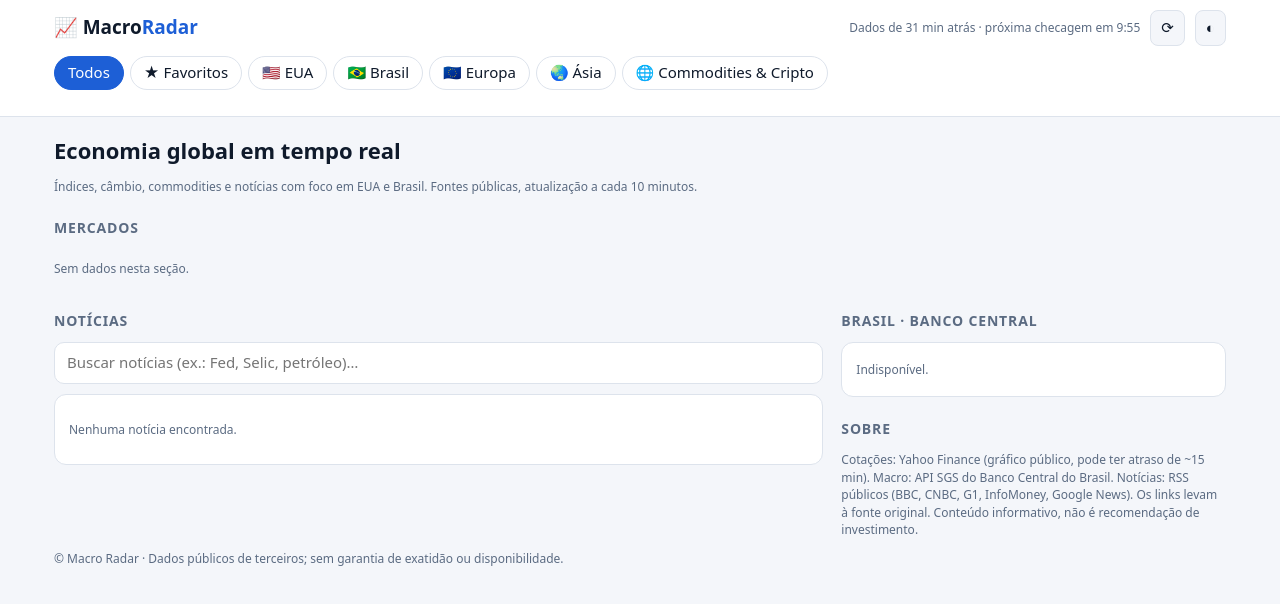
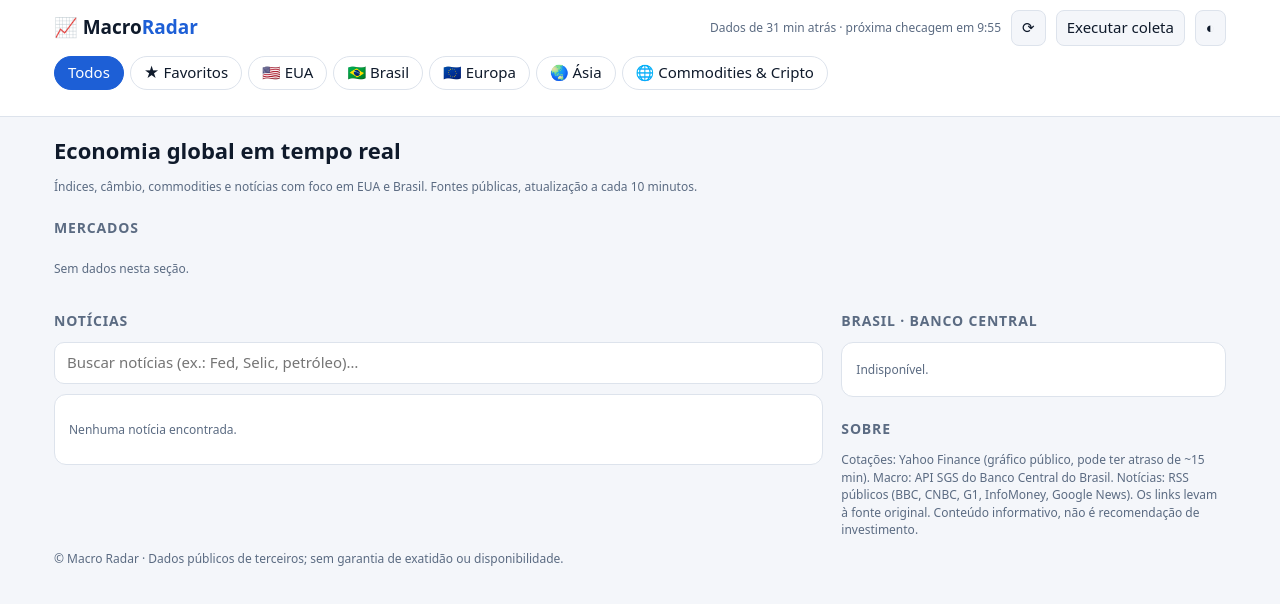
Before and after one commit to ThiagoBorzaquel/macro-radar, a plain HTML site: page index.html in a window 1280 px wide. Drawn offline with Linux system fonts and the light colour scheme.

Commit message:
Add manual data collection and versioned data assets
Co-authored-by: Copilot <223556219+Copilot@users.noreply.github.com>

```diff
--- a/index.html
+++ b/index.html
@@ -46,7 +46,7 @@ footer{color:var(--mu);font-size:12px;padding:26px 0 40px}
 <body>
 <header><div class="w">
  <div class="top"><span class="logo">📈 Macro<b>Radar</b></span><span class="sp"></span>
-  <span class="st" id="st">carregando…</span><button class="btn" id="rf" title="Atualizar agora">⟳</button><button class="btn" id="th" title="Tema">◐</button></div>
+  <span class="st" id="st">carregando…</span><button class="btn" id="rf" type="button" aria-label="Recarregar os dados publicados" title="Recarregar os dados publicados">⟳</button><a class="btn" href="https://github.com/ThiagoBorzaquel/macro-radar/actions/workflows/update.yml" target="_blank" rel="noopener noreferrer" title="Abrir o GitHub Actions para iniciar uma coleta manual">Executar coleta</a><button class="btn" id="th" type="button" title="Tema">◐</button></div>
  <nav id="nav"></nav>
 </div><div class="w tick" id="tick" aria-label="Destaques"></div></header>
 <main class="w">
@@ -64,6 +64,7 @@ footer{color:var(--mu);font-size:12px;padding:26px 0 40px}
 <script>
 const R={todos:"Todos",fav:"★ Favoritos",eua:"🇺🇸 EUA",brasil:"🇧🇷 Brasil",europa:"🇪🇺 Europa",asia:"🌏 Ásia",mundo:"🌐 Commodities & Cripto"};
 const $=id=>document.getElementById(id),INT=600;
+const DATA_URL="data/data.json";
 let D=null,reg=(location.hash.slice(1)in R)?location.hash.slice(1):"todos",left=INT;
 let fav=[];try{fav=JSON.parse(localStorage.getItem("fav")||"[]")}catch(e){}
 const nf=(v,d=2)=>v==null?"—":v.toLocaleString("pt-BR",{minimumFractionDigits:d,maximumFractionDigits:d});
@@ -83,7 +84,7 @@ function render(){
  $("nw").innerHTML=ns.map(n=>`<a href="${esc(n.url)}" target="_blank" rel="noopener noreferrer">${esc(n.title)}<div class="meta"><span class="tag">${R[n.region].replace(/^\S+ /,"")}</span>${esc(n.source)} · ${ago(n.ts)}</div></a>`).join("")||`<p class="st" style="padding:14px">Nenhuma notícia encontrada.</p>`;
 }
 async function load(){
- try{const r=await fetch("data/data.json?t="+Date.now(),{cache:"no-store"});D=await r.json();render()}catch(e){}
+ try{const r=await fetch(DATA_URL+"?t="+Date.now(),{cache:"no-store"});D=await r.json();render()}catch(e){}
  left=INT;
 }
 setInterval(()=>{left--;if(left<=0)load();if(D&&D.updated){const m=Math.round((Date.now()-new Date(D.updated))/6e4);
```
Also changed, not shown: 1 other file.
